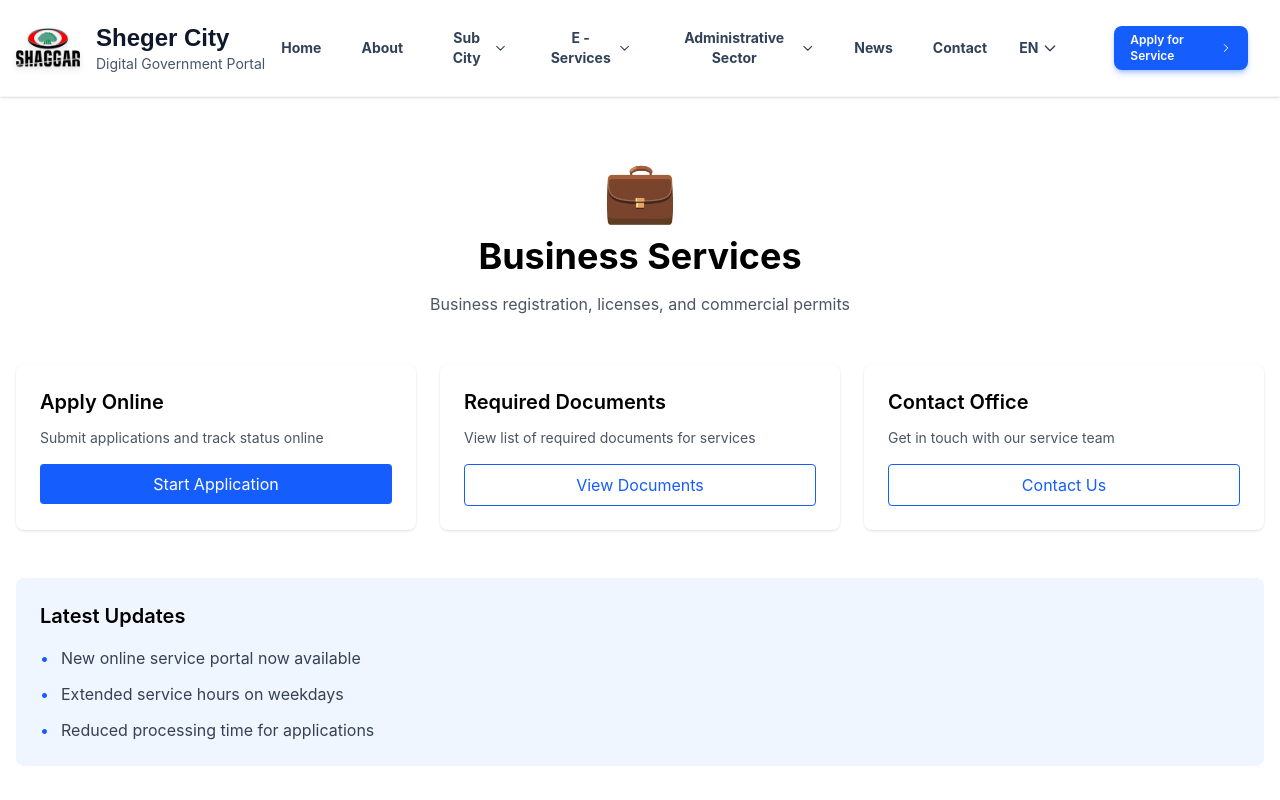
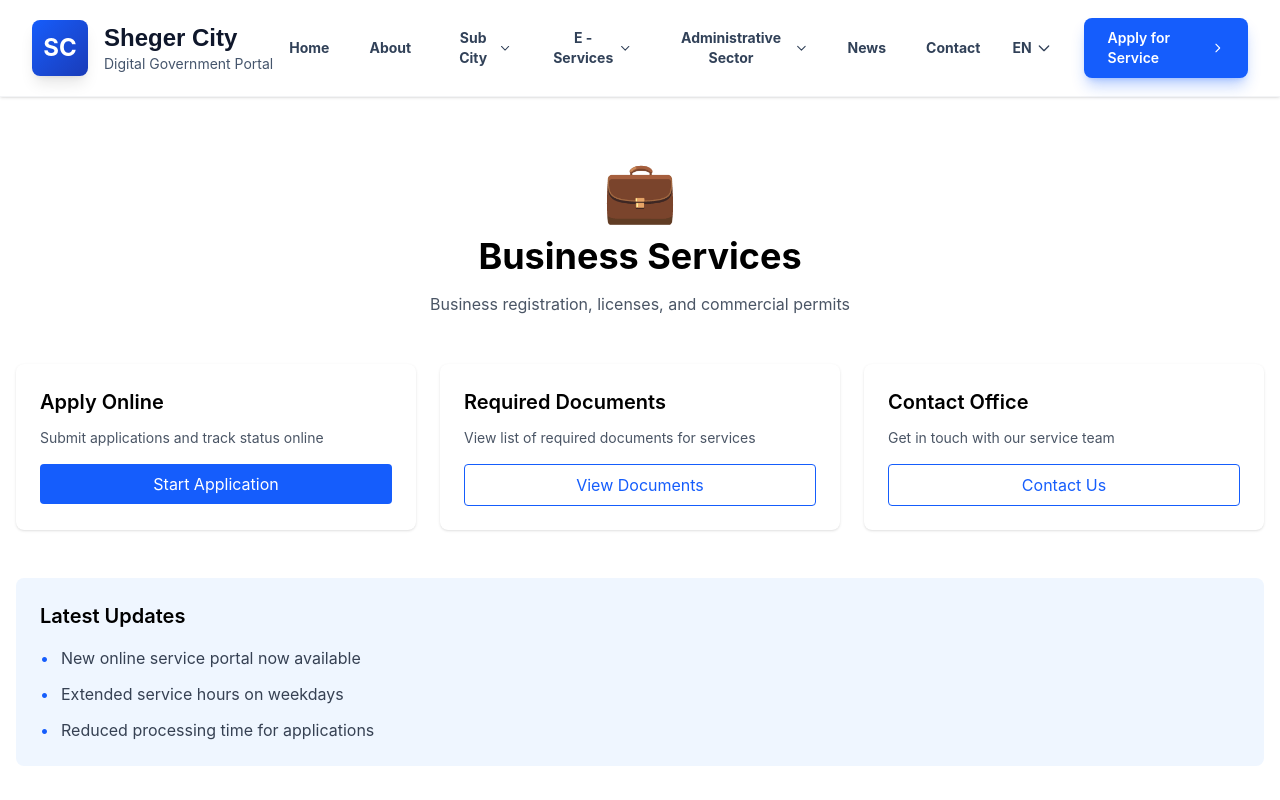
Before and after one commit to Yanol-TEch-Solution/sheger-city, a React (Vite) app in the folder frontend/: page /sector/business in a window 1280 px wide. Shown: the top 800 px of the page. Built offline with nearby package versions, Linux system fonts and the light colour scheme.

Commit message:
feat: create responsive Header component with dropdown navigation menus and scroll-aware styling

```diff
--- a/frontend/src/components/layout/Header.tsx
+++ b/frontend/src/components/layout/Header.tsx
@@ -2,7 +2,6 @@ import { useState, useEffect } from 'react';
 import { Link, useLocation } from 'react-router-dom';
 import { useTranslation } from 'react-i18next';
 import { motion, AnimatePresence } from 'framer-motion';
-import logo from '../../assets/logo.png';
 
 const Header = () => {
   const [activeDropdown, setActiveDropdown] = useState<string | null>(null);
@@ -54,13 +53,9 @@ const Header = () => {
     <header className={headerClasses}>
       <div className="max-w-7xl mx-auto px-4 sm:px-6 lg:px-8">
         <div className="flex items-center justify-between h-20">
-          <Link to="/" className="flex items-center gap-3 sm:gap-4 group -ml-2 lg:-ml-4">
-            <div className="w-12 h-12 sm:w-16 sm:h-16 shrink-0 relative flex items-center justify-center transition-transform duration-500 group-hover:scale-105">
-              <img
-                src={logo}
-                alt="Sheger City Logo"
-                className={`w-full h-full object-contain transition-all duration-500 ${isHome && !scrolled && !mobileMenuOpen ? 'drop-shadow-[0_0_15px_rgba(255,255,255,0.2)]' : 'drop-shadow-md'}`}
-              />
+          <Link to="/" className="flex items-center gap-3 sm:gap-4">
+            <div className="w-12 h-12 sm:w-14 sm:h-14 bg-gradient-to-br from-blue-600 to-blue-800 rounded-lg flex items-center justify-center shadow-lg shrink-0">
+              <span className="text-white font-bold text-xl sm:text-2xl">SC</span>
             </div>
             <div className="overflow-hidden">
               <h1 className={`text-lg sm:text-2xl font-black transition-colors duration-500 truncate font-display ${isHome && !scrolled && !mobileMenuOpen ? 'text-white' : 'text-slate-900'}`}>{t('header.title')}</h1>
@@ -207,9 +202,9 @@ const Header = () => {
               </AnimatePresence>
             </div>
 
-            <Link to="/sector/land" className="inline-flex items-center gap-1.5 px-4 py-1.5 ml-6 bg-blue-600 text-white text-xs font-semibold rounded-lg hover:bg-blue-700 transition shadow-md shadow-blue-600/30">
+            <Link to="/sector/land" className="inline-flex items-center gap-2 px-6 py-2.5 bg-blue-600 text-white text-sm font-semibold rounded-lg hover:bg-blue-700 transition shadow-lg shadow-blue-600/30">
               {t('header.apply')}
-              <svg className="w-3.5 h-3.5" fill="none" stroke="currentColor" viewBox="0 0 24 24"><path strokeLinecap="round" strokeLinejoin="round" strokeWidth={2} d="M9 5l7 7-7 7" /></svg>
+              <svg className="w-4 h-4" fill="none" stroke="currentColor" viewBox="0 0 24 24"><path strokeLinecap="round" strokeLinejoin="round" strokeWidth={2} d="M9 5l7 7-7 7" /></svg>
             </Link>
           </div>
 
```
